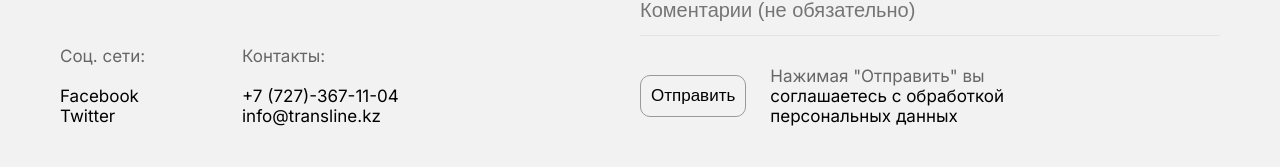
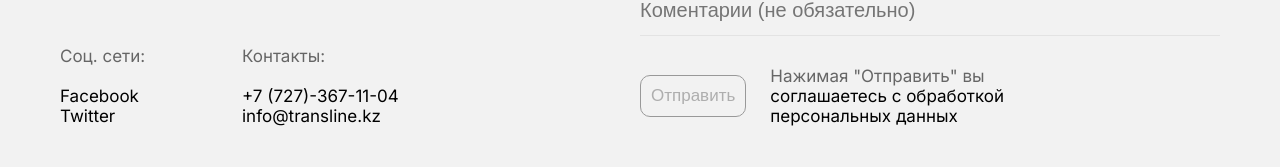
Before and after one commit to madbrine/transline-2023, a Next.js app: page /oformit-zayavku in a window 1280 px wide. Shown: the part 899-1066 px from the top of the page. Built offline with nearby package versions, Linux system fonts and the light colour scheme.

Commit message:
upd form

```diff
--- a/src/compnents/submit-application-more/index.js
+++ b/src/compnents/submit-application-more/index.js
@@ -40,12 +40,22 @@ function CoSubmitApplicationMore(props) {
 
     const [errors, setErrors] = useState({});
 
+    const [isFormValid, setIsFormValid] = useState(false);
+
     const handleChange = (e) => {
         const { name, value } = e.target;
         setFormData((prevFormData) => ({
             ...prevFormData,
             [name]: value,
         }));
+
+        const validationErrors = validateForm({
+            ...formData,
+            [name]: value,
+        });
+
+        const hasErrors = Object.values(validationErrors).some((error) => error !== '');
+        setIsFormValid(!hasErrors);
     };
 
     const router = useRouter();
@@ -134,7 +144,7 @@ function CoSubmitApplicationMore(props) {
                         </div>
                     </div>
                 </div>
-                <div className={s['contacts-and-form-finish']}>
+                <form className={s['contacts-and-form-finish']}>
                     <div className={s['form-input-container']}>
                         <input
                             className={s['form-input']}
@@ -212,14 +222,14 @@ function CoSubmitApplicationMore(props) {
                     </div>
                     <div className={s['form-input-finish-container']}>
                         <div className={s['form-input-button-container']}>
-                            <button onClick={handleSubmit}>Отправить</button>
+                            <button type="submit" onClick={handleSubmit} disabled={!isFormValid}>Отправить</button>
                             <div className={s['form-input-button-desc']}>
                                 <a className={inter.className} style={{ color: '#666' }}>Нажимая "Отправить" вы </a>
                                 <a className={inter.className}>соглашаетесь с обработкой персональных данных</a>
                             </div>
                         </div>
                     </div>
-                </div>
+                </form>
             </div>
         </div>
     )
--- a/src/compnents/submit-application/index.js
+++ b/src/compnents/submit-application/index.js
@@ -27,12 +27,22 @@ function CoSubmitApplication(props) {
 
     const [errors, setErrors] = useState({});
 
+    const [isFormValid, setIsFormValid] = useState(false);
+
     const handleChange = (e) => {
         const { name, value } = e.target;
         setFormData((prevFormData) => ({
             ...prevFormData,
             [name]: value,
         }));
+
+        const validationErrors = validateForm({
+            ...formData,
+            [name]: value,
+        });
+
+        const hasErrors = Object.values(validationErrors).some((error) => error !== '');
+        setIsFormValid(!hasErrors);
     };
 
     const router = useRouter();
@@ -114,7 +124,7 @@ function CoSubmitApplication(props) {
                         </div>
                     </div> */}
                 </div>
-                <div className={s['contacts-and-form-finish']}>
+                <form className={s['contacts-and-form-finish']}>
                     <div className={s['form-input-container']}>
                         <input
                             className={s['form-input']}
@@ -157,14 +167,14 @@ function CoSubmitApplication(props) {
                     </div>
                     <div className={s['form-input-finish-container']}>
                         <div className={s['form-input-button-container']}>
-                            <button onClick={handleSubmit}>Отправить</button>
+                            <button type="submit" onClick={handleSubmit} disabled={!isFormValid}>Отправить</button>
                             <div className={s['form-input-button-desc']}>
                                 <a className={inter.className} style={{ color: '#666' }}>Нажимая "Отправить" вы </a>
                                 <a className={inter.className}>соглашаетесь с обработкой персональных данных</a>
                             </div>
                         </div>
                     </div>
-                </div>
+                </form>
             </div>
             <div className={s['line-gray']} />
         </div>
```
